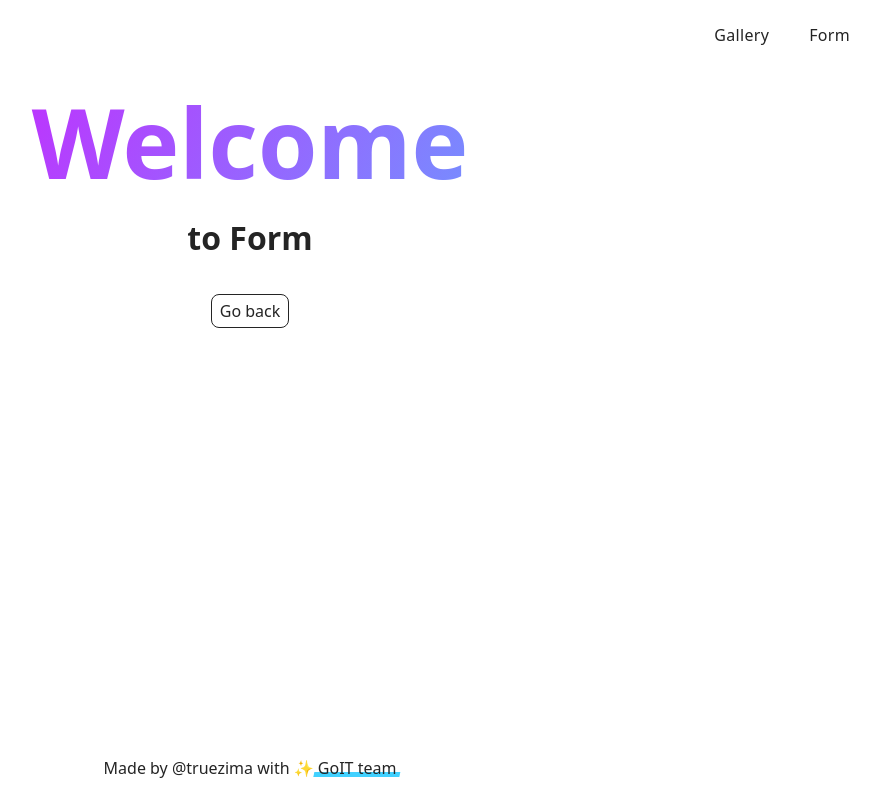
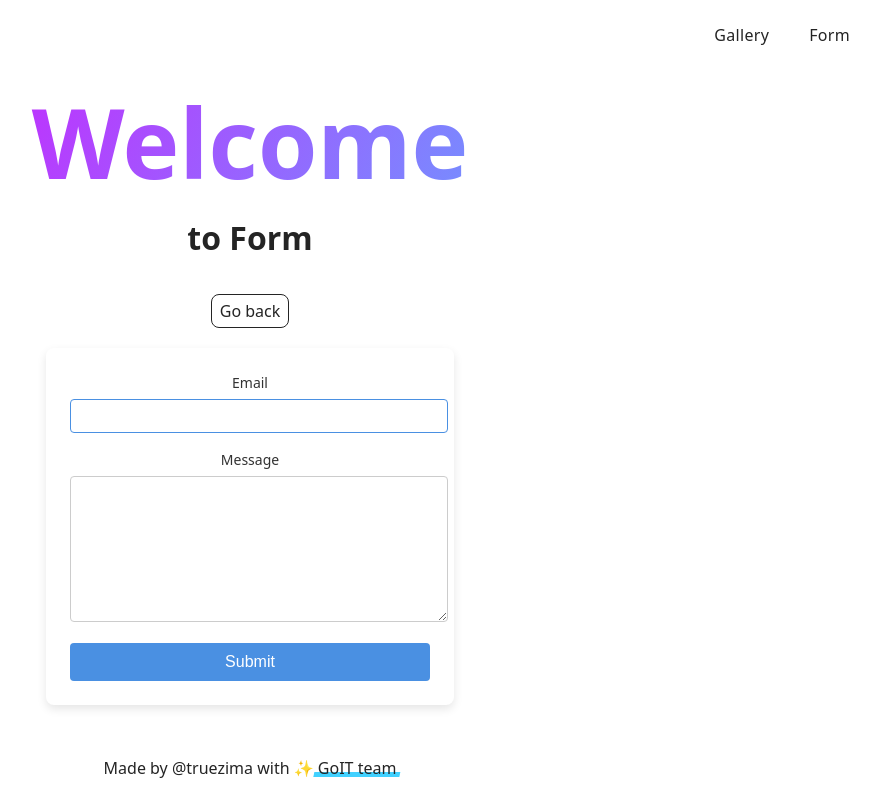
Before and after one commit to truezima/goit-js-hw-09, a website built with Vite: page src/2-form.html in a window 1280 px wide. Shown: the whole page, without its empty margins (390-1270 px from the left). Built offline with nearby package versions, Linux system fonts and the light colour scheme.

Commit message:
js-hw-09 2

```diff
--- a/src/2-form.html
+++ b/src/2-form.html
@@ -6,6 +6,7 @@
     <meta name="viewport" content="width=device-width, initial-scale=1.0" />
     <title>Page 3</title>
     <link rel="stylesheet" href="./css/styles.css" />
+    <link rel="stylesheet" href="./css/form.css">
   </head>
   <body>
     <load
@@ -20,6 +21,19 @@
           <span class="main-title-gradient">Welcome</span> to Form
         </h1>
         <load src="./partials/back-link.html" />
+
+        <form class="feedback-form" autocomplete="off">
+            <label>
+              Email
+              <input type="email" name="email" autofocus />
+            </label>
+            <label>
+              Message
+              <textarea name="message" rows="8"></textarea>
+            </label>
+            <button type="submit">Submit</button>
+        </form>
+
       </div>
     </main>
 
--- /dev/null
+++ b/src/css/form.css
@@ -0,0 +1,46 @@
+.feedback-form {
+  background-color: #ffffff;
+  padding: 24px;
+  border-radius: 8px;
+  width: 360px;
+  box-shadow: 0 4px 10px rgba(0, 0, 0, 0.1);
+  margin: 20px auto;
+}
+
+.feedback-form label {
+  display: block;
+  margin-bottom: 16px;
+  font-size: 14px;
+  color: #333;
+}
+
+.feedback-form input,
+.feedback-form textarea {
+  width: 100%;
+  margin-top: 6px;
+  padding: 8px;
+  font-size: 14px;
+  border: 1px solid #ccc;
+  border-radius: 4px;
+  outline: none;
+}
+
+.feedback-form input:focus,
+.feedback-form textarea:focus {
+  border-color: #4a90e2;
+}
+
+.feedback-form button {
+  width: 100%;
+  padding: 10px;
+  border: none;
+  border-radius: 4px;
+  background-color: #4a90e2;
+  color: white;
+  font-size: 16px;
+  cursor: pointer;
+}
+
+.feedback-form button:hover {
+  background-color: #357abd;
+}
```
Also changed, not shown: src/js/2-form.js (+48 -0 lines).
